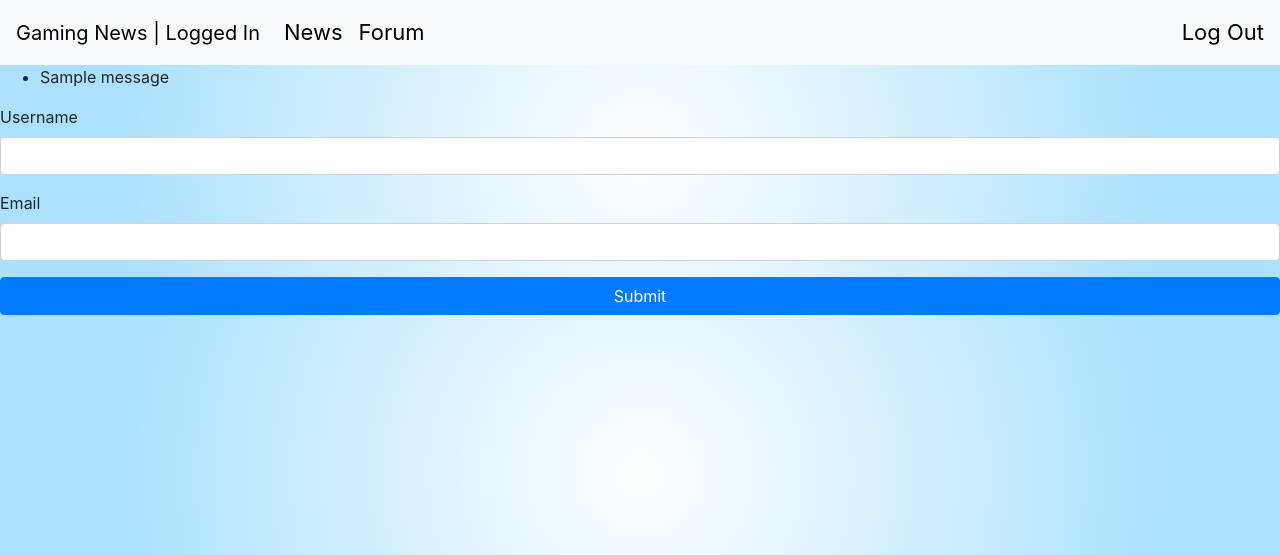
After one commit to mstew87/Full-Stack-Django-Project, a Django app: template GamingNewsApp/templates/edit_profile.html in a window 1280 px wide. The commit adds this page. Shown: the top 555 px of the page. Run offline with Django 3.2, Linux system fonts and the light colour scheme; the template is opened without the code that fills it, so the values that code supplies are empty; tables that the repository leaves empty hold one stand-in row (values such as "Sample post"); one stand-in notice (Sample message) is shown.

Commit message:
Added edit profile

```diff
--- /dev/null
+++ b/GamingNewsApp/templates/edit_profile.html
@@ -0,0 +1,30 @@
+<!DOCTYPE html>
+<html lang="en">
+  {% include "partial/head.html" %}
+    <title>Gaming News | Forum</title>
+  </head>
+  <body>
+    {% include "partial/nav-logged-in.html" %}
+        {% if messages %}
+          <ul class="messages">
+          {% for message in messages %}
+            <li {% if message.tags %} class="{{ message.tags }}" {% endif %}>
+              {{ message }}
+            </li>
+          {% endfor %}
+        {% endif %}
+    </ul>
+        <form action="/edit" method="POST">
+          {% csrf_token %}
+          <div class="form-group">
+            <label for="username">Username</label>
+            <input type="text" value="{{ user.username }}" name="username" id="username" class="form-control"/>
+          </div>
+          <div class="form-group">
+            <label for="email">Email</label>
+            <input type="email" value="{{ user.email }}" name="email" id="email" class="form-control" />
+          </div>
+          <button class="btn btn-primary">Submit</button>
+    </form>
+  </body>
+</html>
--- a/GamingNewsApp/templates/partial/user_profile.html
+++ b/GamingNewsApp/templates/partial/user_profile.html
@@ -11,5 +11,5 @@
   </form> {% endcomment %}
   <h1>{{ user.username }}</h1>
   <p class="title">{{ user.email }}</p>
-  <p><button>Edit Profile</button></p>
+  <a href="edit_profile/"><button>Edit Profile</button></a>
 </div>
--- a/GamingNewsApp/urls.py
+++ b/GamingNewsApp/urls.py
@@ -16,8 +16,9 @@ urlpatterns = [
     path('like/<int:id>', views.add_like),
     path('delete/<int:id>', views.delete_comment),
     path('delete_mess/<int:id>', views.delete_post),
-    path('edit/<int:id>', views.edit),
+    path('edit', views.edit),
+    path('edit_profile/', views.edit_profile_template),
+    path('edit-post', views.edit_post),
     path('edit-post/<int:post_id>', views.edit_post_template),
-    path('edit-post', views.edit_post),
     path('add-image', views.add_img)
 ]
```
Also changed, not shown: GamingNewsApp/views.py (+8 -3 lines).
